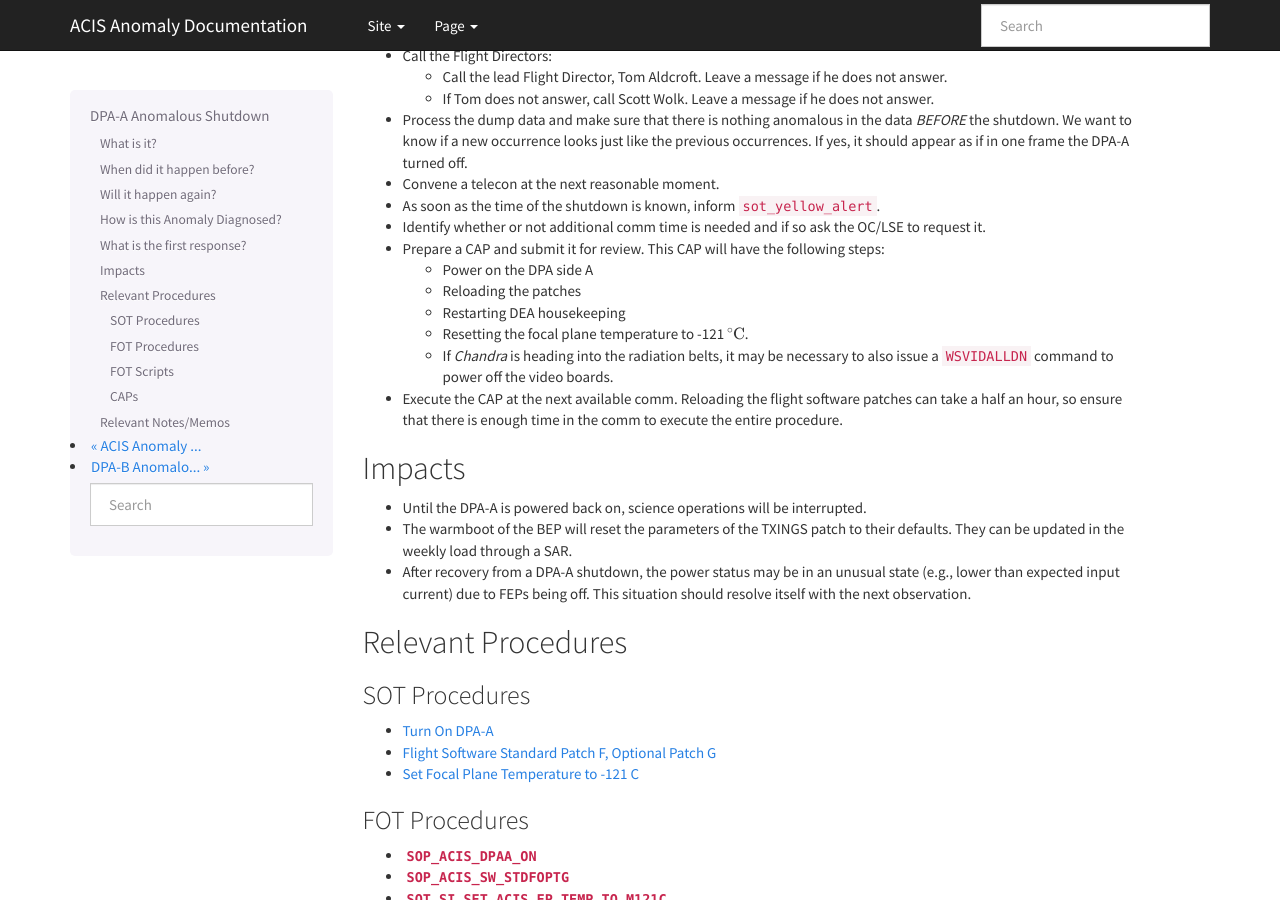
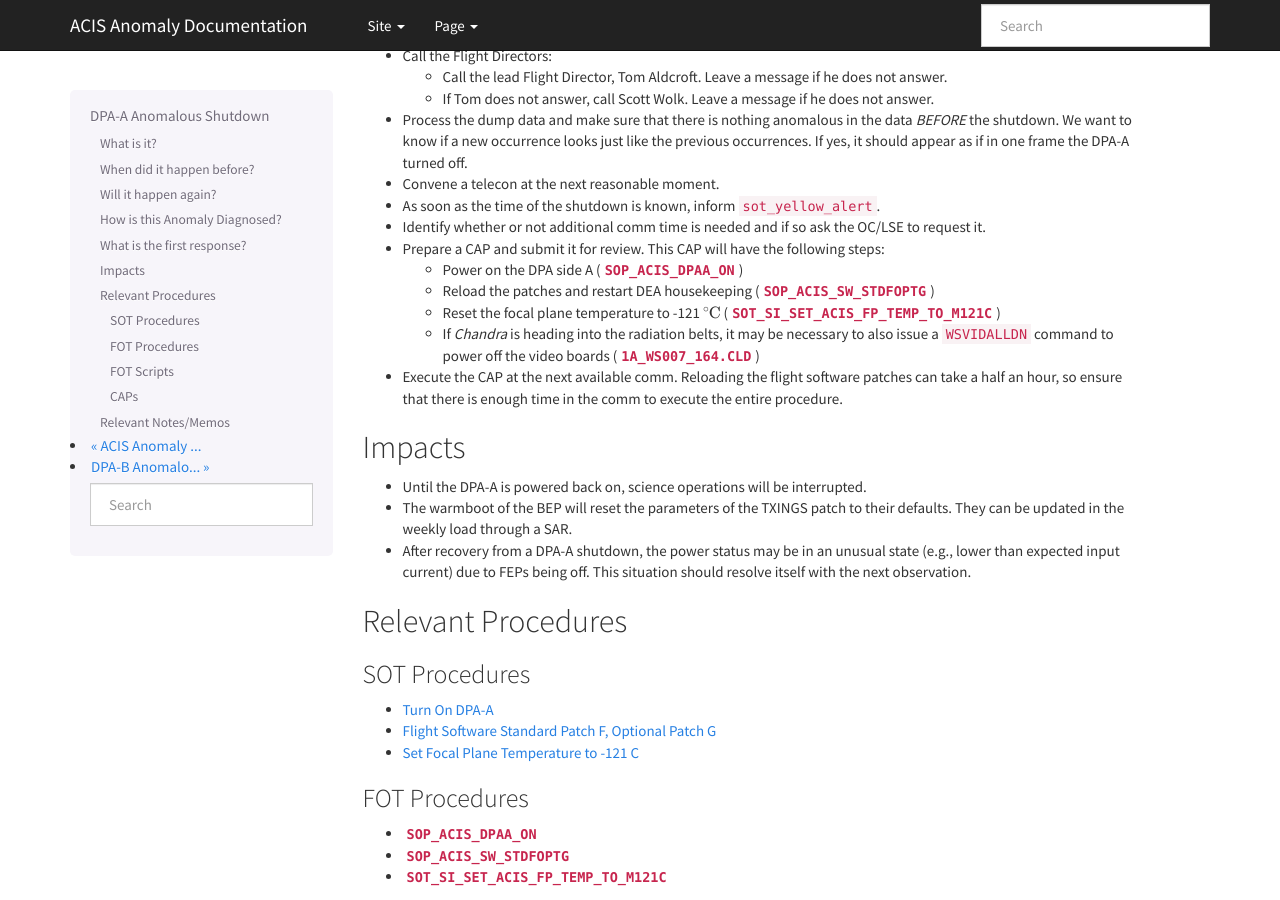
Before and after one commit to acisops/acis_anomaly_pages, a Sphinx documentation site: the page built from source/dpaa_shutdown.rst, in a window 1280 px wide and 900 px high, scrolled down 883 px. Built offline with Sphinx 7.4.7, drawn with Linux system fonts in a browser that asks for light colours.

Commit message:
Add the procedures to the list and make the list actually reflect the number of procedures

```diff
--- a/source/dpaa_shutdown.rst
+++ b/source/dpaa_shutdown.rst
@@ -60,12 +60,11 @@
 * Identify whether or not additional comm time is needed and if so ask the OC/LSE to request it.
 * Prepare a CAP and submit it for review. This CAP will have the following steps:
 
-  - Power on the DPA side A
-  - Reloading the patches
-  - Restarting DEA housekeeping
-  - Resetting the focal plane temperature to -121 :math:`^\circ{\rm C}`.
+  - Power on the DPA side A (|dpaa_on|_)
+  - Reload the patches and restart DEA housekeeping (|stdfoptg|_)
+  - Reset the focal plane temperature to -121 :math:`^\circ{\rm C}` (|fptemp_121|_)
   - If *Chandra* is heading into the radiation belts, it may be necessary to also issue a ``WSVIDALLDN``
-    command to power off the video boards.
+    command to power off the video boards (|wsvidalldn|_)
 
 * Execute the CAP at the next available comm. Reloading the flight software patches can take
   a half an hour, so ensure that there is enough time in the comm to execute the entire procedure.
```
